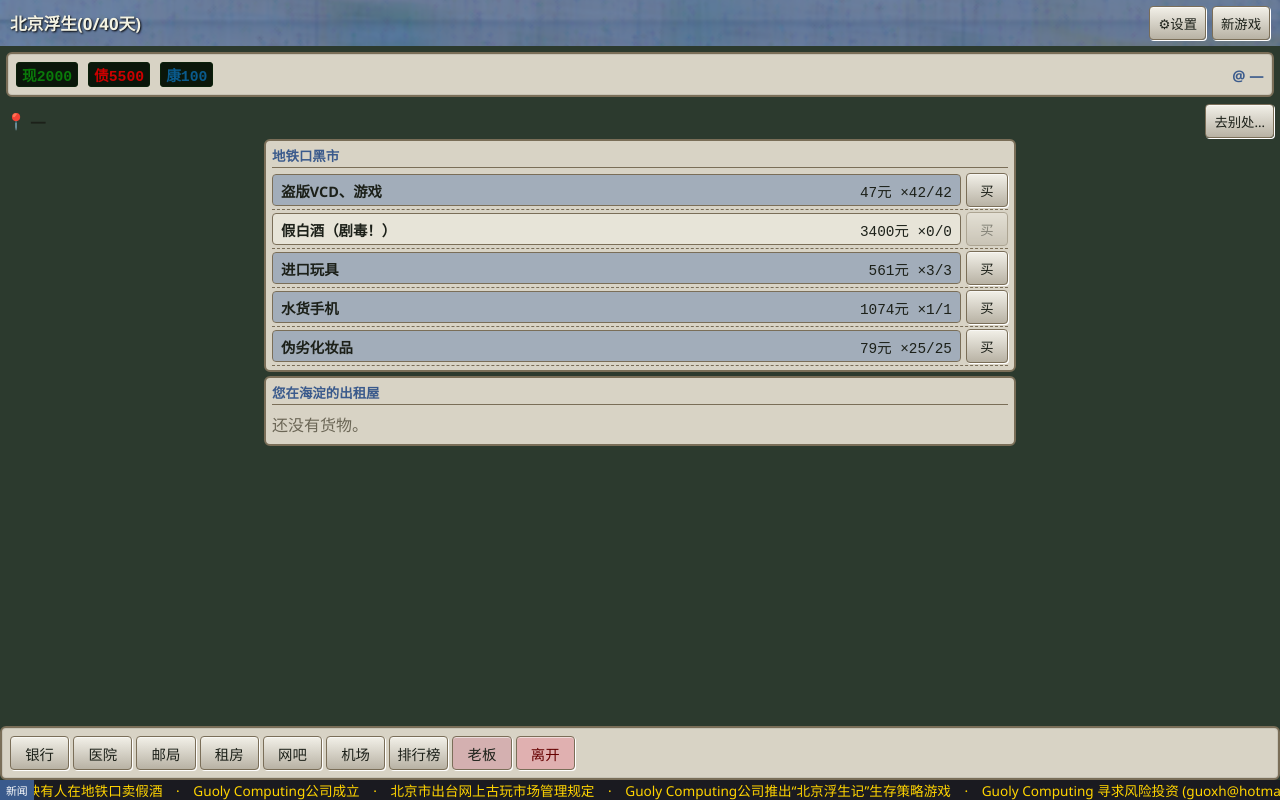
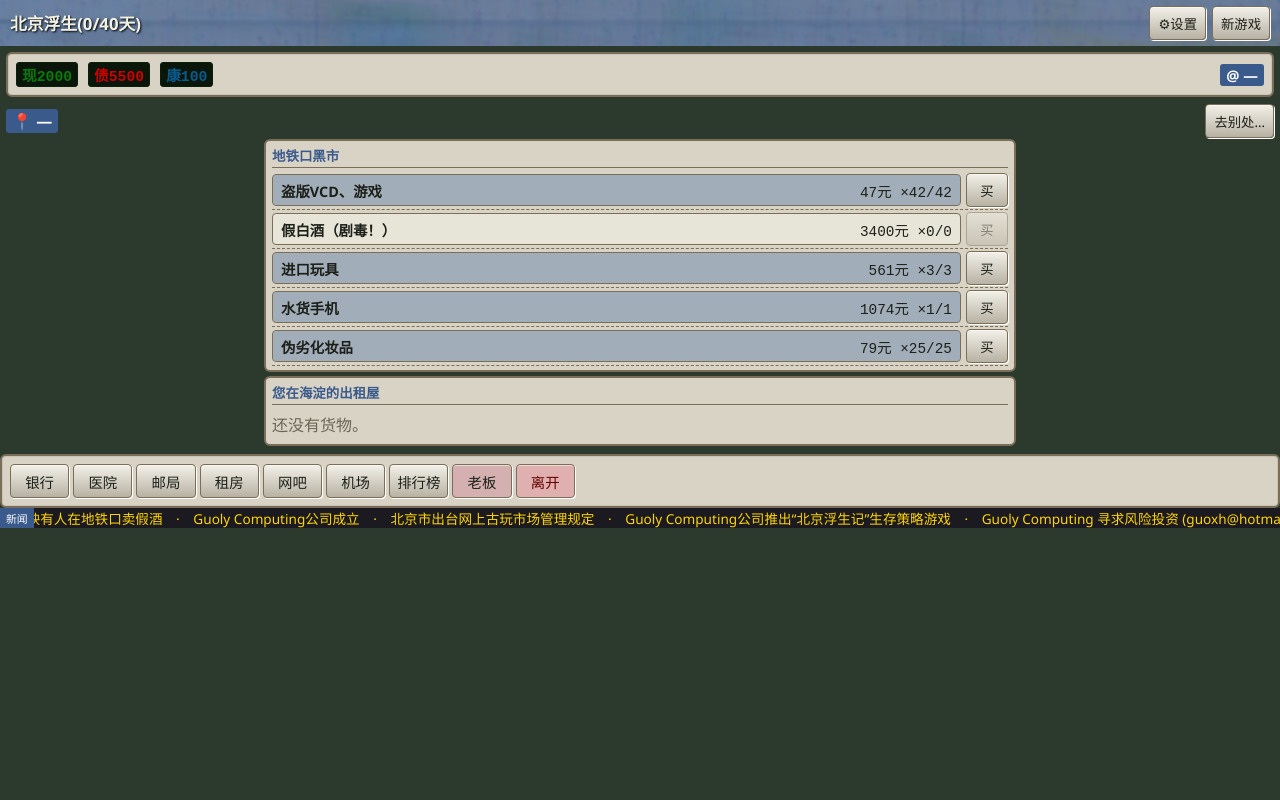
Before and after one commit to narcotics726/beijingfushengji-html, a Svelte app: page / in a window 1280 px wide. Built offline with nearby package versions, Linux system fonts and the light colour scheme.

Commit message:
fix(M2): 布局改自然流(内容按需生长/页面可滚)——消除工具条与出租屋间深色空隙；地点文字改高亮chip提高对比；modal 允许溢出滚动+视口居中(去掉 overflow:hidden 干扰)

```diff
--- a/src/App.svelte
+++ b/src/App.svelte
@@ -340,9 +340,10 @@
   .led.cash { color: var(--fsj-cash); }
   .led.debt { color: var(--fsj-debt); }
   .led.health { color: var(--fsj-health); }
-  .where { margin-left: auto; color: var(--fsj-accent); font-weight: 700; }
-  .core { flex: 1; min-height: 0; overflow: auto; display: block; padding: 0 4px 4px; }
-  .pane { flex: 0 0 auto; margin-bottom: 4px; background: var(--fsj-panel); border: 2px solid var(--fsj-border); border-radius: 6px; padding: 4px 6px; }
+  .where { margin-left: auto; font-weight: 700; background: var(--fsj-accent); color: #fff; padding: 1px 6px; border-radius: 3px; }
+  .loc-now { font-weight: 700; background: var(--fsj-accent); color: #fff; padding: 1px 6px; border-radius: 3px; }
+  .core { display: block; padding: 0 4px 4px; }
+  .pane { margin-bottom: 4px; background: var(--fsj-panel); border: 2px solid var(--fsj-border); border-radius: 6px; padding: 4px 6px; }
   .pane h2 { margin: 0 0 3px; font-size: 0.84em; color: var(--fsj-accent); border-bottom: 1px solid var(--fsj-border); padding-bottom: 2px; }
   .row { display: flex; align-items: center; gap: 5px; border-bottom: 1px dashed var(--fsj-border); padding: 2px 0; }
   .fillbar { position: relative; flex: 1; height: 32px; background: var(--fsj-panel2); border: 1px solid var(--fsj-border); border-radius: 4px; overflow: hidden; }
@@ -354,7 +355,6 @@
   .act { min-width: 42px; }
   .empty { color: var(--fsj-dim); padding: 4px 0; }
   .locrow { display: flex; align-items: center; justify-content: space-between; padding: 1px 6px; font-weight: 700; }
-  .loc-now { font-weight: 700; }
   .subsys-grid { display: grid; grid-template-columns: repeat(auto-fill, minmax(58px, 1fr)); gap: 4px; }
   .subsys-grid button { min-height: 34px; font-size: 0.9em; padding: 2px 4px; }
   .boss { background: #d4b0b0; }
@@ -364,7 +364,7 @@
   .ticker-track { white-space: nowrap; overflow: hidden; flex: 1; }
   .ticker-track span { display: inline-block; padding-left: 100%; animation: ticker 60s linear infinite; }
   @keyframes ticker { to { transform: translateX(-100%); } }
-  .modal { position: fixed; inset: 0; background: rgba(0, 0, 0, 0.5); display: grid; place-items: center; z-index: 20; padding: 12px; }
+  .modal { position: fixed; inset: 0; background: rgba(0, 0, 0, 0.5); display: grid; place-items: center; z-index: 20; padding: 12px; overflow: auto; }
   .box { background: var(--fsj-panel); border: 3px solid var(--fsj-border); border-radius: 8px; padding: 14px; max-width: 96vw; max-height: 86vh; overflow: auto; }
   .actions { display: flex; gap: 8px; margin-top: 10px; justify-content: flex-end; flex-wrap: wrap; }
   .slider-row { display: flex; align-items: center; gap: 10px; }
--- a/src/ui/skins/retro/theme.css
+++ b/src/ui/skins/retro/theme.css
@@ -24,8 +24,8 @@
 }
 
 * { box-sizing: border-box; }
-html, body { height: 100%; margin: 0; padding: 0; overflow: hidden; }
-#app { height: 100vh; display: flex; flex-direction: column; overflow: hidden; }
+html, body { height: 100%; margin: 0; padding: 0; }
+#app { min-height: 100vh; display: flex; flex-direction: column; }
 body {
   font-family: "Segoe UI", system-ui, sans-serif;
   background: var(--fsj-bg);
```
